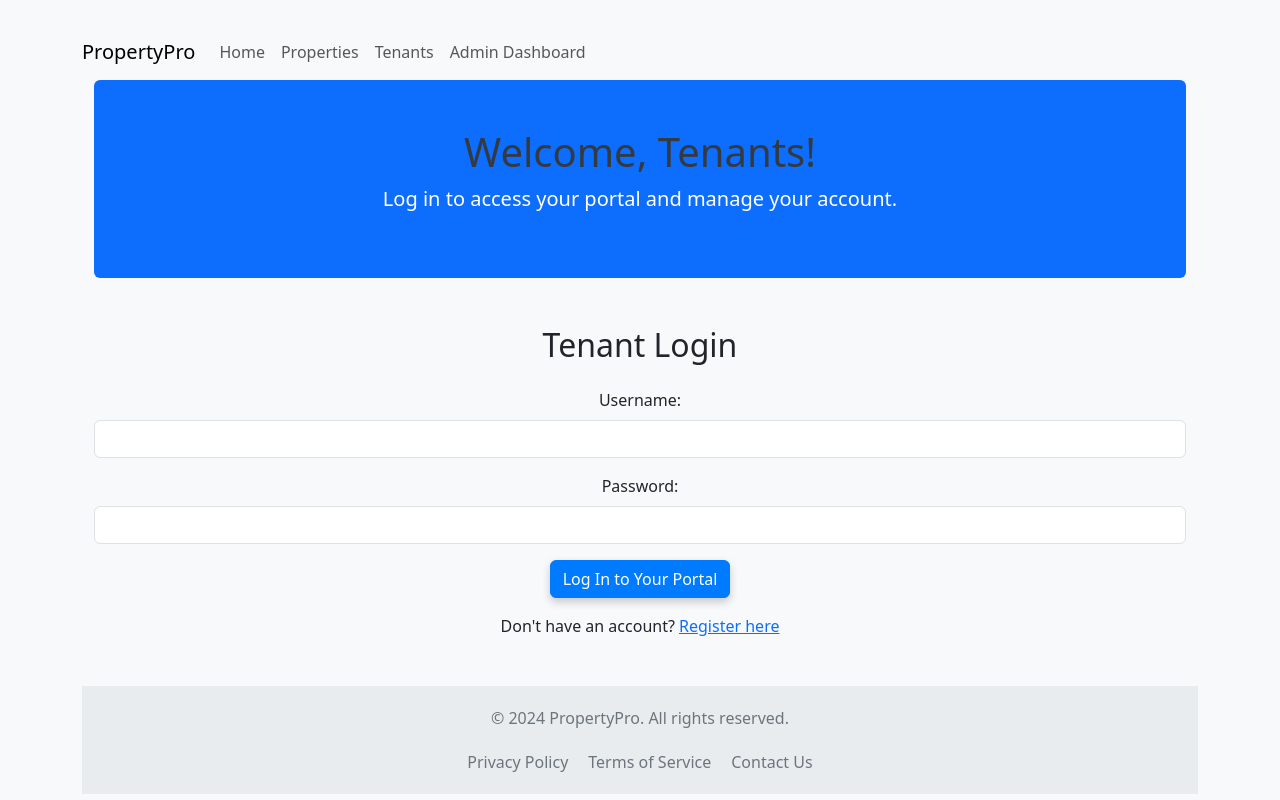
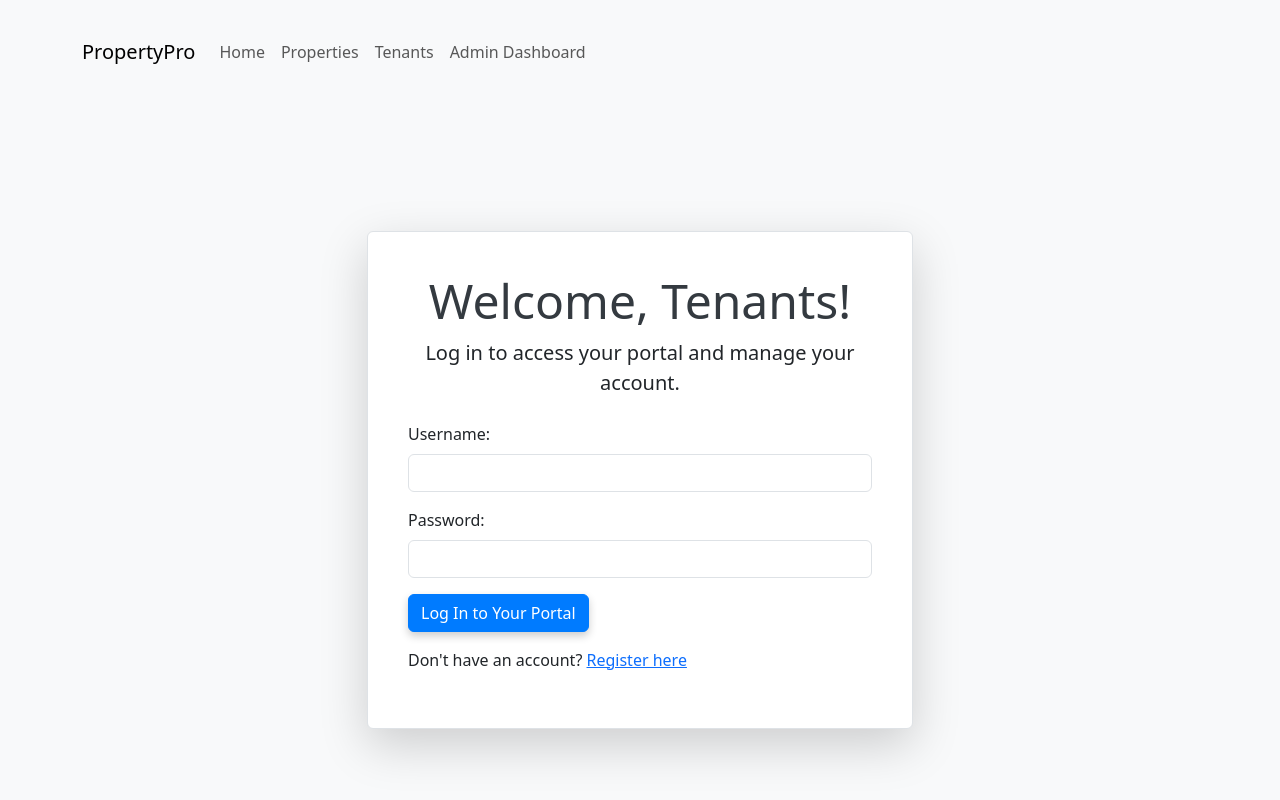
Before and after one commit to htrillo95/PropertyPro, a React (Create React App) app in the folder pp-ui/: page /tenants in a window 1280 px wide. Shown: the top 800 px of the page. Built offline with nearby package versions, Linux system fonts and the light colour scheme.

Commit message:
login page update

```diff
--- a/pp-ui/src/pages/TenantPortal.js
+++ b/pp-ui/src/pages/TenantPortal.js
@@ -21,13 +21,14 @@ function TenantPortal() {
     };
 
     return (
-        <div className="container tenants-page">
-            <div className="tenants-hero-section text-center py-5 bg-primary text-white rounded">
-                <h1>Welcome, Tenants!</h1>
+        <div className="container d-flex justify-content-center align-items-center" style={{ minHeight: '100vh' }}>
+            <div className="col-md-6">
+                <div className="card shadow-lg p-4">
+                    <div className="card-body">
+                        <div className="tenants-hero-section text-center mb-4">
+                            <h1 className="display-5">Welcome, Tenants!</h1>
                             <p className="lead">Log in to access your portal and manage your account.</p>
                         </div>
-            <div className="tenant-login-section my-5 text-center">
-                <h2>Tenant Login</h2>
                         {error && <p style={{ color: 'red' }}>{error}</p>}
                         <form onSubmit={handleLogin} className="mt-4">
                             <div className="mb-3">
@@ -54,13 +55,15 @@ function TenantPortal() {
                                     required
                                 />
                             </div>
-                    <button type="submit" className="btn btn-primary">Log In to Your Portal</button>
+                            <button type="submit" className="btn btn-primary btn-block">Log In to Your Portal</button>
                         </form>
                         <p className="mt-3">
                             Don't have an account? <Link to="/register" className="text-primary">Register here</Link>
                         </p>
                     </div>
                 </div>
+            </div>
+        </div>
     );
 }
 
```
Lines whose indentation alone changed are shown as unchanged.
